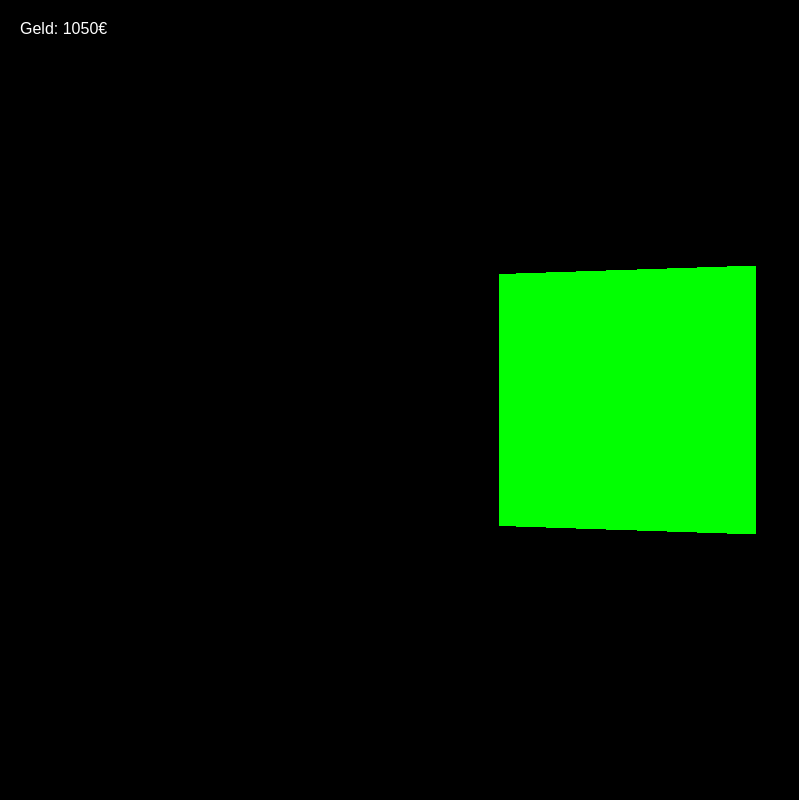
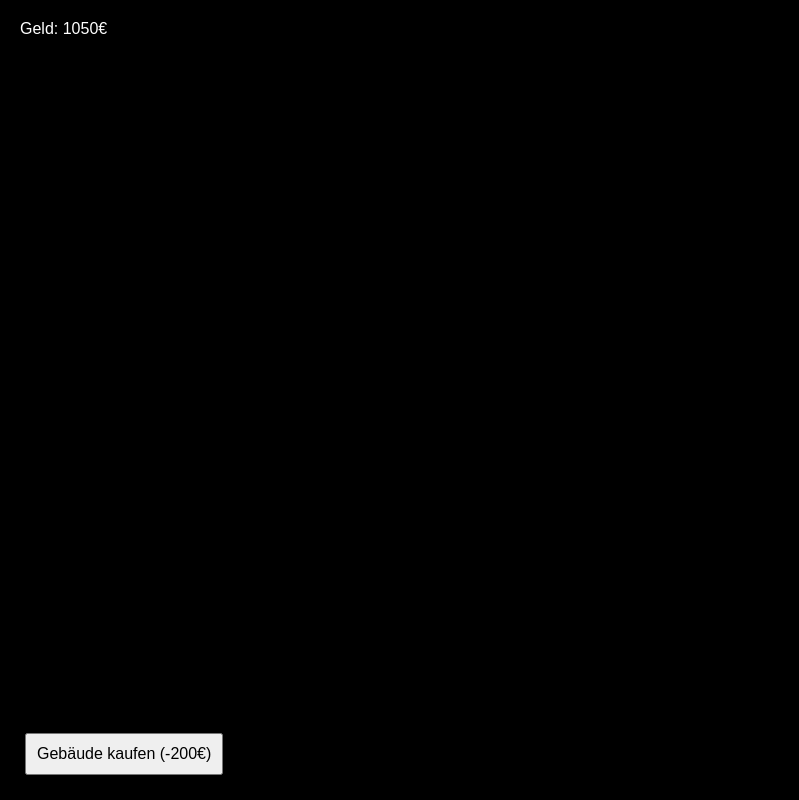
Before and after one commit to Lokrogaming/tycoon, a plain HTML site: page index.html in a window 1280 px wide. Shown: the whole page, without its empty margins (0-799 px from the left). Drawn offline with nearby package versions, Linux system fonts and the light colour scheme.

Commit message:
Update index.html

```diff
--- a/index.html
+++ b/index.html
@@ -16,11 +16,29 @@
             font-size: 16px;
             border-radius: 5px;
         }
+        #controls {
+            position: absolute;
+            bottom: 10px;
+            left: 10px;
+            background: rgba(0, 0, 0, 0.7);
+            color: white;
+            padding: 10px;
+            font-size: 16px;
+            border-radius: 5px;
+        }
+        button {
+            margin: 5px;
+            padding: 10px;
+            font-size: 16px;
+        }
     </style>
 </head>
 <body>
     <div id="economyUI">
         <span id="moneyDisplay">Geld: 1000€</span>
+    </div>
+    <div id="controls">
+        <button onclick="buyBuilding()">Gebäude kaufen (-200€)</button>
     </div>
     <script type="module">
         import * as THREE from 'https://cdn.jsdelivr.net/npm/three@0.150.1/build/three.module.js';
@@ -28,7 +46,7 @@
         // Szene erstellen
         const scene = new THREE.Scene();
         const camera = new THREE.PerspectiveCamera(75, window.innerWidth / window.innerHeight, 0.1, 1000);
-        const renderer = new THREE.WebGLRenderer();
+        const renderer = new THREE.WebGLRenderer({ antialias: true });
         renderer.setSize(window.innerWidth, window.innerHeight);
         document.body.appendChild(renderer.domElement);
 
@@ -39,14 +57,22 @@
         directionalLight.position.set(5, 10, 7.5);
         scene.add(directionalLight);
 
-        // Gebäude (Würfel) hinzufügen
-        const geometry = new THREE.BoxGeometry(2, 2, 2);
-        const material = new THREE.MeshStandardMaterial({ color: 0x00ff00 });
-        const building = new THREE.Mesh(geometry, material);
-        scene.add(building);
+        // Gebäude (Hochhaus) hinzufügen
+        const buildings = [];
+        function addBuilding() {
+            const geometry = new THREE.BoxGeometry(2, Math.random() * 5 + 3, 2);
+            const material = new THREE.MeshStandardMaterial({ color: Math.random() * 0xffffff });
+            const building = new THREE.Mesh(geometry, material);
+            building.position.x = Math.random() * 20 - 10;
+            building.position.z = Math.random() * 20 - 10;
+            building.position.y = geometry.parameters.height / 2;
+            scene.add(building);
+            buildings.push(building);
+        }
 
         // Kamera-Position
-        camera.position.z = 5;
+        camera.position.set(0, 10, 15);
+        camera.lookAt(0, 0, 0);
 
         // Wirtschaftssystem
         let money = 1000;
@@ -58,10 +84,22 @@
         }
         setInterval(updateEconomy, 1000);
 
+        // Gebäude kaufen
+        window.buyBuilding = function() {
+            if (money >= 200) {
+                money -= 200;
+                income += 5;
+                addBuilding();
+                document.getElementById('moneyDisplay').innerText = `Geld: ${money}€`;
+            } else {
+                alert("Nicht genug Geld!");
+            }
+        }
+
         // Animationsschleife
         function animate() {
             requestAnimationFrame(animate);
-            building.rotation.y += 0.01;
+            buildings.forEach(b => b.rotation.y += 0.01);
             renderer.render(scene, camera);
         }
         animate();
```
